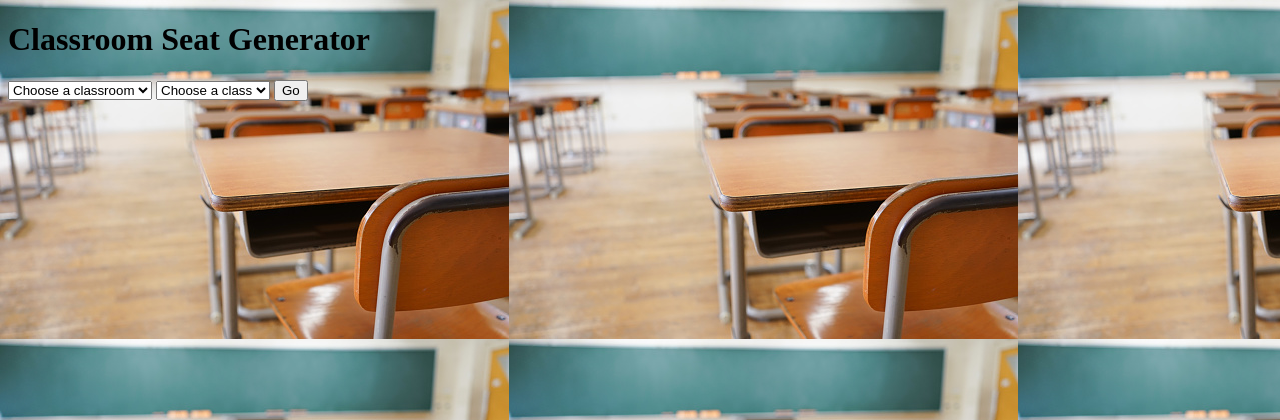
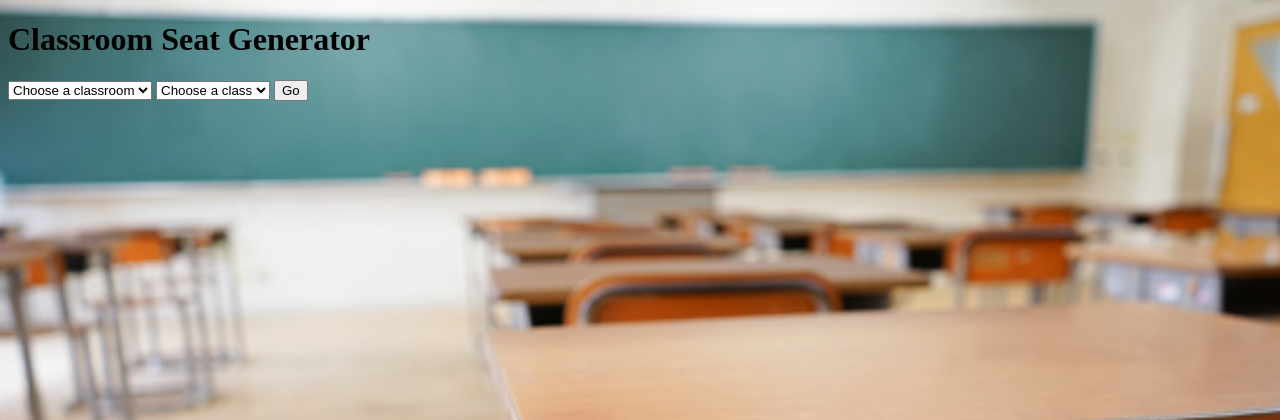
Before and after one commit to martarel/ClassroomSeatGenerator, a Django app: page / in a window 1280 px wide. Shown: the top 420 px of the page. Run offline with Django 4.2, Linux system fonts and the light colour scheme.

Commit message:
Update home.html

```diff
--- a/classroom/templates/classroom/home.html
+++ b/classroom/templates/classroom/home.html
@@ -19,6 +19,9 @@
     <style>
         body {
           background-image: url("{% static 'photobackround1.jpg' %}");
+              background-repeat: no-repeat;
+              background-attachment: fixed;
+              background-size: 100% 100%;
         }
     </style>
         <h1>Classroom Seat Generator</h1>
```
